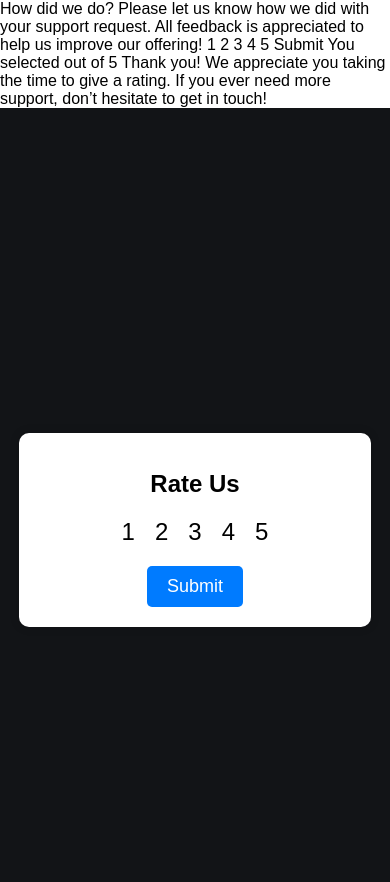
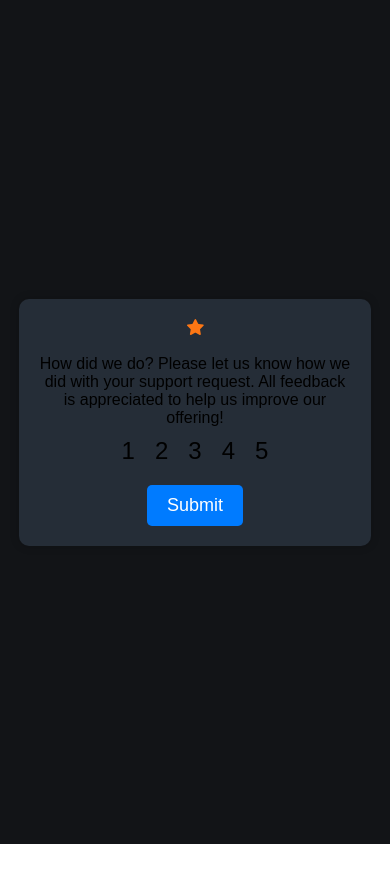
Before and after one commit to Pheogrammer/Front-End-Instructor-Challenge, a plain HTML site: page index.html in a window 390 px wide. After the commit the page ends 844 px from the top, so only its background shows below. Drawn offline with Linux system fonts and the light colour scheme; a web font is replaced by a local one.

Commit message:
started styling the card, - I have added images for the star and phone "

```diff
--- a/css/style.css
+++ b/css/style.css
@@ -1,21 +1,5 @@
-/* @import url(https://fonts.google.com/specimen/Overpass);
-body {
-  font-family: "Overpass", sans-serif;
-  background-color:hsl(216, 12%, 8%);
-}
-.attribution {
-  font-size: 11px;
-  text-align: center;
-}
+@import url(https://fonts.google.com/specimen/Overpass);
 
-.attribution a {
-  color: hsl(228, 45%, 44%);
-}
-.rating-box{
-    background-color:hsl(213, 19%, 18%) ;
-    margin-top: 50%;
-} */
-/* Reset some default styles */
 body {
   font-family: "Overpass", sans-serif;
   margin: 0;
@@ -31,7 +15,7 @@ body {
 }
 
 .rating-card {
-  background-color: #fff;
+  background-color: hsl(213, 19%, 18%);
   border-radius: 10px;
   padding: 20px;
   text-align: center;
--- a/index.html
+++ b/index.html
@@ -20,27 +20,16 @@
   </head>
 
   <body>
-    <!-- Rating state start -->
-    <div class="rating-box">
-      <div>
-        How did we do? Please let us know how we did with your support request.
-        All feedback is appreciated to help us improve our offering! 1 2 3 4 5
-        Submit
-
-        <!-- Rating state end -->
-
-        <!-- Thank you state start -->
-
-        You selected
-        <!-- Add rating here -->
-        out of 5 Thank you! We appreciate you taking the time to give a rating.
-        If you ever need more support, don’t hesitate to get in touch!
-      </div>
-    </div>
     <div class="container">
       <div class="rating-card">
+        <!-- Rating state start -->
         <form id="rating-form">
-          <h1>Rate Us</h1>
+          <img src="images/icon-star.svg" alt="" />
+          <p>
+            How did we do? Please let us know how we did with your support
+            request. All feedback is appreciated to help us improve our
+            offering!
+          </p>
           <div class="rating">
             <input type="radio" name="rating" id="rating1" value="1" />
             <label for="rating1">1</label>
@@ -55,11 +44,17 @@
           </div>
           <button type="submit">Submit</button>
         </form>
+        <!-- Rating state end -->
         <div class="thank-you" id="thank-you">
-          <h1>Rated</h1>
-          Thank you for rating! You selected
-          <span id="selected-rating"></span> out of 5.
+          <img src="images/illustration-thank-you.svg" alt="" />
+          <p class="total-ratings">
+            You selected <span id="selected-rating"></span> out of 5
+          </p>
+          <h1>Thank you!</h1>
+          Thank you! We appreciate you taking the time to give a rating. If you
+          ever need more support, don’t hesitate to get in touch!
         </div>
+        <!-- Thank you state start -->
       </div>
     </div>
 
```
